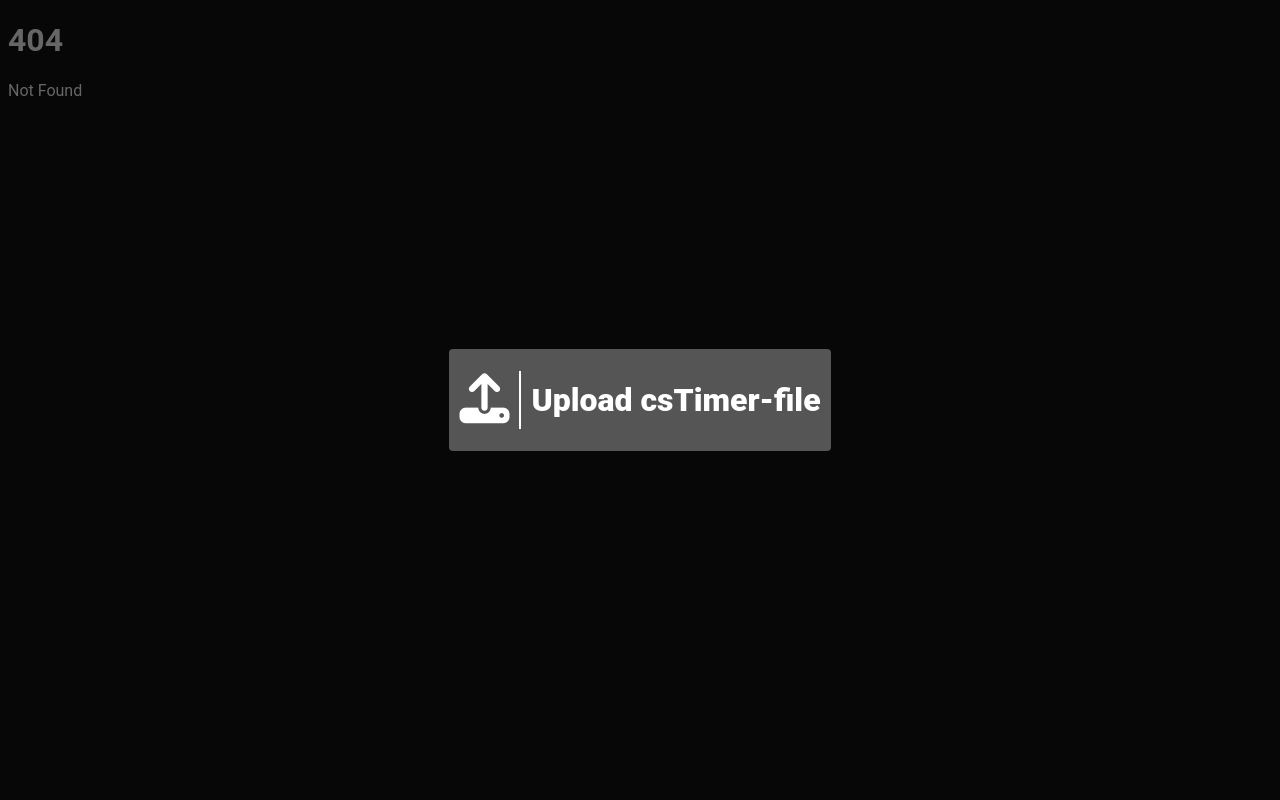
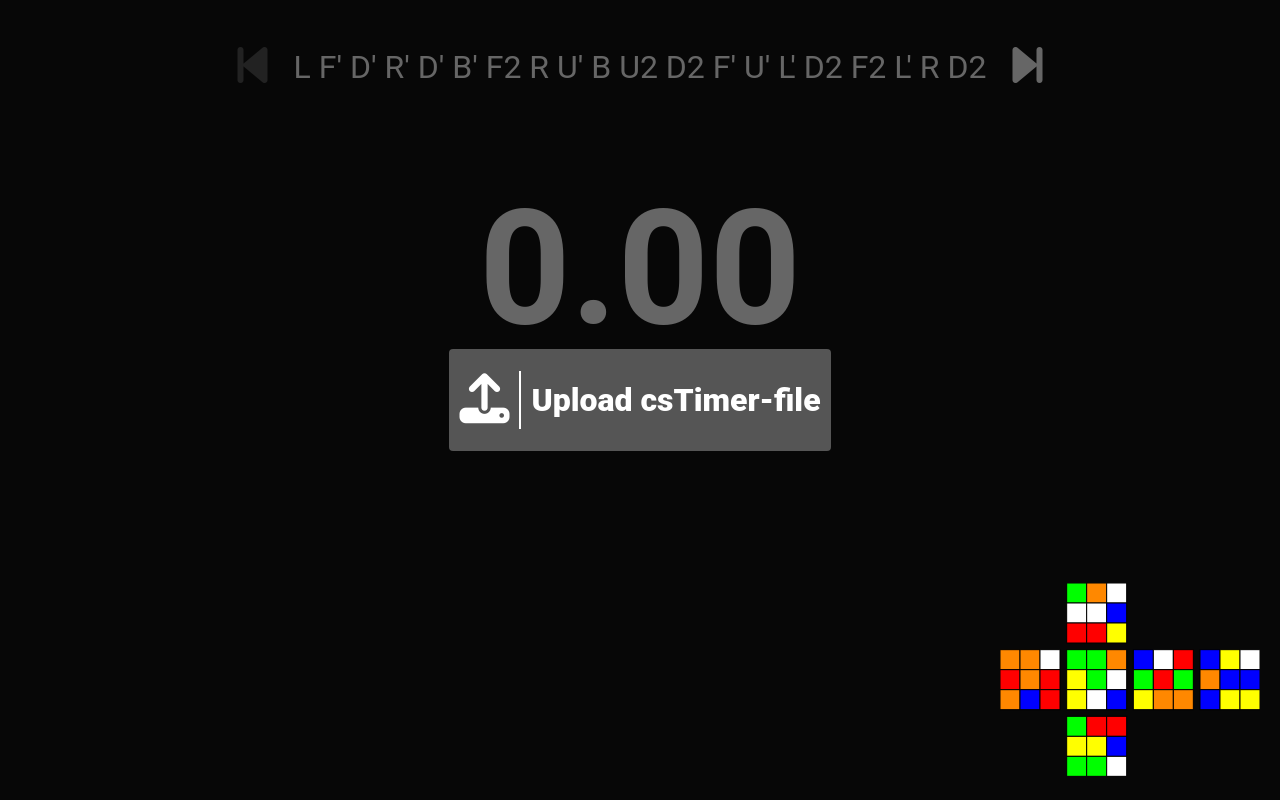
Before and after one commit to gustavandoff/cubing-stats, a SvelteKit app: page /timer in a window 1280 px wide. Before the commit this address had no page. Built offline with nearby package versions, Linux system fonts and the light colour scheme.

Commit message:
Create timer page

```diff
--- /dev/null
+++ b/src/routes/timer/+page.svelte
@@ -0,0 +1,162 @@
+<script lang="ts">
+	import { onMount } from 'svelte';
+
+	import Timer from '$lib/components/timer/Timer.svelte';
+
+	import { draw2x2Scramble, draw3x3Scramble, get2x2Scramble, get3x3Scramble } from '$lib/scrambler';
+
+	let puzzleType = '3';
+
+	let scrambleIndex = 0;
+	let scrambleMemory = 5;
+	let scrambleList: string[] = Array.from({ length: scrambleMemory }, () => getScramble());
+
+	let drawnScramble = '';
+	let scramble = '';
+
+	function nextScramble() {
+		if (scrambleIndex === scrambleMemory - 1) {
+			scrambleList.shift();
+			scrambleList.push(getScramble());
+			scramble = scrambleList[scrambleIndex];
+			drawnScramble = draw3x3Scramble(scramble);
+		} else {
+			scrambleIndex++;
+			scramble = scrambleList[scrambleIndex];
+			drawnScramble = draw3x3Scramble(scramble);
+		}
+	}
+
+	function prevScramble() {
+		if (scrambleIndex > 0) {
+			scrambleIndex--;
+			scramble = scrambleList[scrambleIndex];
+			drawnScramble = draw3x3Scramble(scramble);
+		}
+	}
+
+	function gen3x3Scramble() {
+		scramble = get3x3Scramble();
+		drawnScramble = draw3x3Scramble(scramble);
+	}
+
+	function gen2x2Scramble() {
+		scramble = get2x2Scramble();
+		drawnScramble = draw2x2Scramble(scramble);
+	}
+
+	function genScramble() {
+		if (puzzleType === '3') {
+			gen3x3Scramble();
+		} else {
+			gen2x2Scramble();
+		}
+	}
+
+	function getScramble(): string {
+		if (puzzleType === '3') {
+			return get3x3Scramble();
+		} else {
+			return get2x2Scramble();
+		}
+	}
+
+	const saveTime = (time: number) => {
+		console.log('time: ', time);
+		nextScramble();
+	};
+
+	onMount(() => {
+		//genScramble();
+		scramble = scrambleList[scrambleIndex];
+		drawnScramble = draw3x3Scramble(scramble);
+	});
+</script>
+
+<div class="container">
+	<div class="scramble-container">
+		<!-- <div class="puzzle-selector">
+			<select bind:value={puzzleType}>
+				<option value="3">3x3</option>
+				<option value="2">2x2</option>
+			</select>
+		</div> -->
+		<div class="scramble">
+			<button class={'change-scramble ' + (scrambleIndex === 0 && 'disabled')} on:click={prevScramble}>
+				<i class="fa-solid fa-backward-step"></i>
+			</button>
+			<span>
+				{scramble}
+			</span>
+			<button class="change-scramble" on:click={nextScramble}>
+				<i class="fa-solid fa-forward-step"></i>
+			</button>
+		</div>
+
+		<div class="drawn-scramble">
+			{@html drawnScramble}
+		</div>
+	</div>
+	<div class="timer-container">
+		<Timer on:time={(e) => saveTime(e.detail)} />
+	</div>
+</div>
+
+<style>
+	.container {
+		display: flex;
+		flex-direction: column;
+		align-items: center;
+		justify-content: center;
+	}
+
+	.scramble-container {
+		display: flex;
+		align-items: center;
+		justify-content: space-around;
+	}
+
+	.timer-container {
+		margin-top: 10vh;
+	}
+
+	.scramble {
+		display: flex;
+		align-items: center;
+		justify-content: center;
+		gap: 20px;
+
+		font-size: 2rem;
+		margin-top: 30px;
+	}
+
+	.scramble > span {
+		text-align: center;
+	}
+
+	.change-scramble {
+		cursor: pointer;
+		color: #ffffff;
+
+		font-size: 3rem;
+
+		background: none;
+		border: none;
+
+		&:hover {
+			color: #555555;
+		}
+	}
+
+	.disabled {
+		pointer-events: none;
+		color: #555555;
+	}
+
+	.drawn-scramble {
+		text-align: right;
+		position: absolute;
+		right: 20px;
+		bottom: 20px;
+	}
+</style>
```
